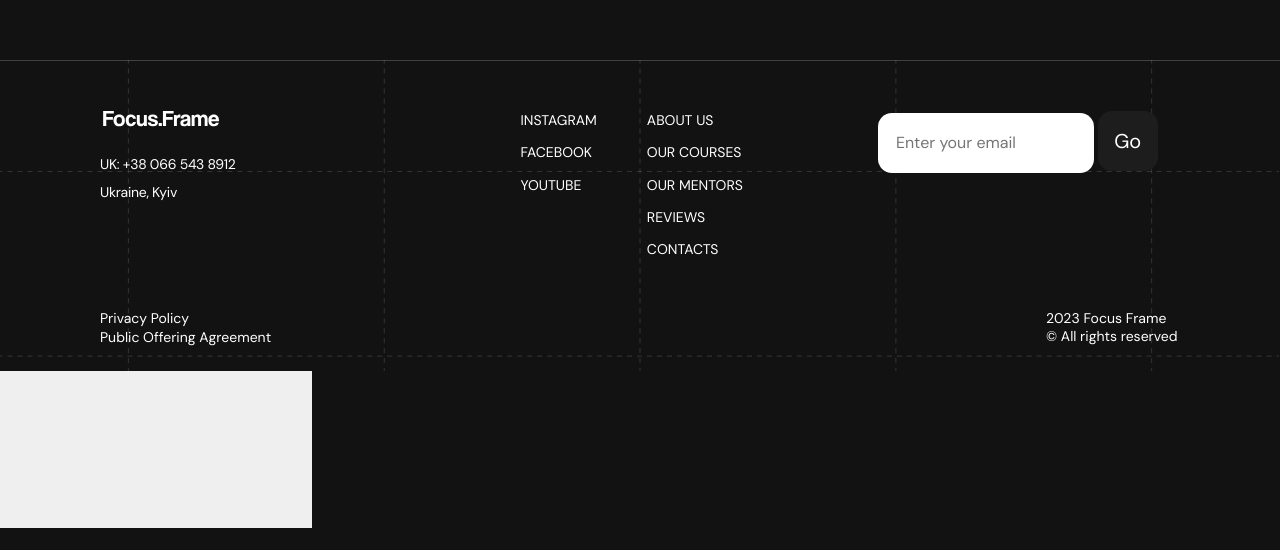
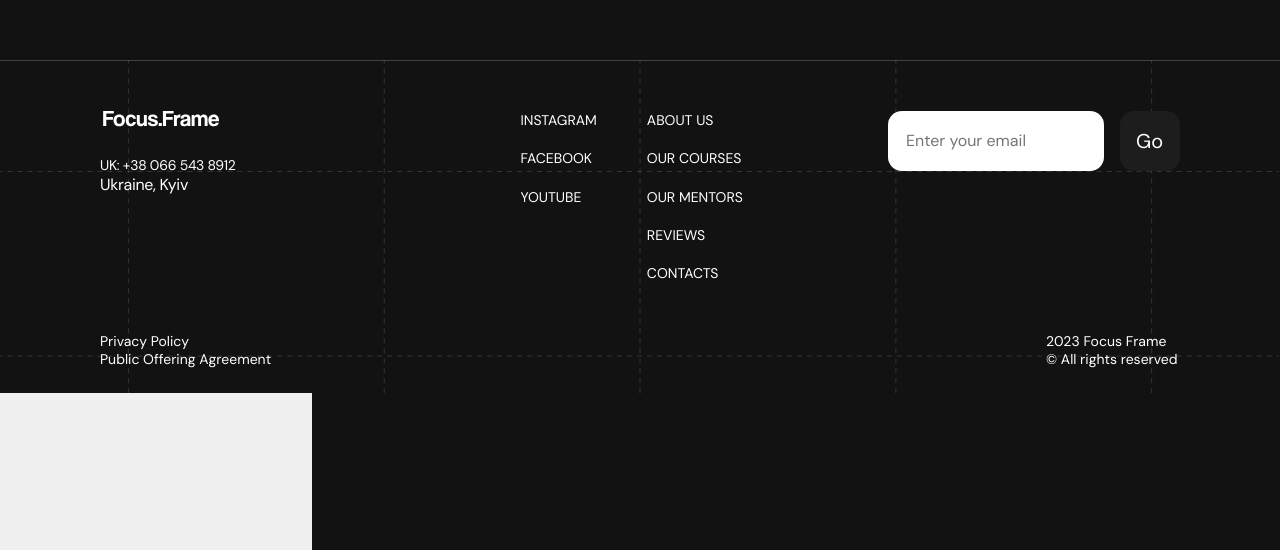
Before and after one commit to OlehKotynskyi/project-GROUP_WORK, a website built with Vite: page src/index.html in a window 1280 px wide. Shown: the part 1714-2264 px from the top of the page. Before the commit the page ends 2242 px from the top, so only its background shows below. Built offline with nearby package versions, Linux system fonts and the light colour scheme.

Commit message:
footer
make corrections

```diff
--- a/src/css/footer.css
+++ b/src/css/footer.css
@@ -28,9 +28,9 @@
 }
 
 .footer-info-contacts {
-  font-size: 14px;
   line-height: 1.28;
   letter-spacing: -0.02em;
+  font-style: normal;
 }
 
 .footer-info-contacts:not(:last-child) {
@@ -49,21 +49,22 @@
   gap: 14px;
 }
 
-.footer-nav-link {
-  line-height: normal;
-}
-
 .footer-form {
   margin-bottom: 40px;
 }
+.contact-label {
+  width: 100%;
+}
 
-.contact-label {
-  width: calc(100% - 68px);
+.contact-form {
+  display: flex;
+  justify-content: space-between;
+  align-items: center;
+  column-gap: 8px;
 }
 
 .contact-input {
-  width: inherit;
-  max-width: 267px;
+  width: 100%;
   padding: 20px 18px;
   border-radius: 14px;
   border: none;
@@ -76,6 +77,8 @@
 }
 
 .contact-btn {
+  width: 60px;
+  height: 60px;
   color: var(--white);
   text-align: center;
   font-size: 20px;
@@ -99,21 +102,20 @@
   align-items: baseline;
   width: 100%;
 }
-
+.footer-credentials-container {
+  display: flex;
+  flex-direction: column;
+}
 .footer-privacy-link {
-  display: inline-block;
+  text-transform: none;
 }
-
 .footer-copyright {
   width: 116px;
 }
-
 .footer-credentials .footer-privacy-link,
 .footer-credentials .footer-copyright {
   font-size: 12px;
   line-height: 1.33;
-  letter-spacing: 0;
-  text-transform: none;
 }
 
 /* ======================================================= */
@@ -130,11 +132,6 @@
     display: flex;
     flex-wrap: wrap;
   }
-
-  .footer-box {
-    display: inline-flex;
-  }
-
   .logo-link {
     margin-bottom: 25px;
   }
@@ -159,7 +156,7 @@
 
   .footer-nav {
     gap: 25px;
-    margin-right: 59px;
+    margin-right: auto;
     margin-bottom: 74px;
   }
 
@@ -189,15 +186,20 @@
     margin-right: 285px;
     margin-bottom: 0;
   }
+  .contact-form {
+    column-gap: 16px;
+  }
+  .footer-nav-list {
+    row-gap: 20px;
+  }
 
   .footer-nav {
-    margin-right: 135px;
     margin-bottom: 50px;
     gap: 50px;
   }
 
   .contact-input {
-    min-width: 216px;
+    max-width: 216px;
   }
 }
 
@@ -222,7 +224,6 @@
   }
 
   .footer-nav {
-    margin-right: 191px;
     gap: 100px;
   }
 }
--- a/src/partials/footer.html
+++ b/src/partials/footer.html
@@ -1,91 +1,70 @@
 <footer class="footer" id="contacts">
   <div class="container">
-    <div class="footer-box footer-info">
+    <div class="footer-info">
       <a class="logo-link" href="./index.html">
         <svg class="logo-icon icon" width="123" height="16">
           <!-- UPDATE LOGO SVG SPRITE -->
           <use href="./img/icons.svg#logo"></use>
         </svg>
       </a>
-      <a
-        class="footer-number-link footer-info-contacts link-nav"
-        href="tel:+380665438912"
-      >
-        UK: +38 066 543 8912
-      </a>
-      <p class="footer-info-contacts">Ukraine, Kyiv</p>
+      <address>
+        <a class="footer-info-contacts link-nav" href="tel:+380665438912">
+          UK: +38 066 543 8912
+        </a>
+        <p class="footer-info-contacts">Ukraine, Kyiv</p>
+      </address>
     </div>
 
-    <div class="footer-box footer-nav">
+    <div class="footer-nav">
       <ul class="footer-nav-list">
         <li>
-          <a
-            class="footer-nav-link link-nav"
-            href="https://www.instagram.com/goitclub/"
-            target="_blank"
-          >
+          <a class="link-nav" href="https://www.instagram.com/goitclub/" target="_blank">
             Instagram
           </a>
         </li>
         <li>
-          <a
-            class="footer-nav-link link-nav"
-            href="https://www.facebook.com/goITclub/"
-            target="_blank"
-          >
+          <a class="link-nav" href="https://www.facebook.com/goITclub/" target="_blank">
             Facebook
           </a>
         </li>
         <li>
-          <a
-            class="footer-nav-link link-nav"
-            href="https://www.youtube.com/c/GoIT"
-            target="_blank"
-          >
+          <a class="link-nav" href="https://www.youtube.com/c/GoIT" target="_blank">
             YouTube
           </a>
         </li>
       </ul>
       <ul class="footer-nav-list">
         <li>
-          <a href="#about" class="footer-nav-link link-nav">About us</a>
+          <a href="#about" class="link-nav">About us</a>
         </li>
         <li>
-          <a href="#courses" class="footer-nav-link link-nav"> Our courses </a>
+          <a href="#courses" class="link-nav"> Our courses </a>
         </li>
         <li>
-          <a href="#mentors" class="footer-nav-link link-nav"> Our mentors </a>
+          <a href="#mentors" class="link-nav"> Our mentors </a>
         </li>
         <li>
-          <a href="#reviews" class="footer-nav-link link-nav">Reviews</a>
+          <a href="#reviews" class="link-nav">Reviews</a>
         </li>
         <li>
-          <a href="#contacts" class="footer-nav-link link-nav">contacts</a>
+          <a href="#contacts" class="link-nav">contacts</a>
         </li>
       </ul>
     </div>
 
-    <div class="footer-box footer-form">
+    <div class="footer-form">
       <form class="contact-form" name="contact_form">
         <label for="contact-info" class="contact-label">
-          <input
-            class="contact-input"
-            type="email"
-            name="contact-info"
-            placeholder="Enter your email"
-            id="contact-info"
-            required
-            pattern="[a-z0-9._%+\-]+@[a-z0-9.\-]+\.[a-z]{2,}$"
-          />
+          <input class="contact-input" type="email" name="contact-info" placeholder="Enter your email" id="contact-info"
+            required pattern="[a-z0-9._%+\-]+@[a-z0-9.\-]+\.[a-z]{2,}$" />
         </label>
         <button class="contact-btn" type="submit">Go</button>
       </form>
     </div>
 
-    <div class="footer-box footer-credentials">
+    <div class="footer-credentials">
       <div class="footer-credentials-container">
         <a href="#" class="footer-privacy-link link-nav"> Privacy Policy</a>
-        <br />
         <a href="#" class="footer-privacy-link link-nav">
           Public Offering Agreement
         </a>
```
